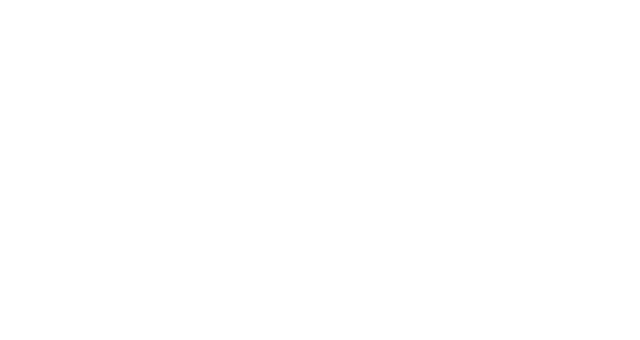
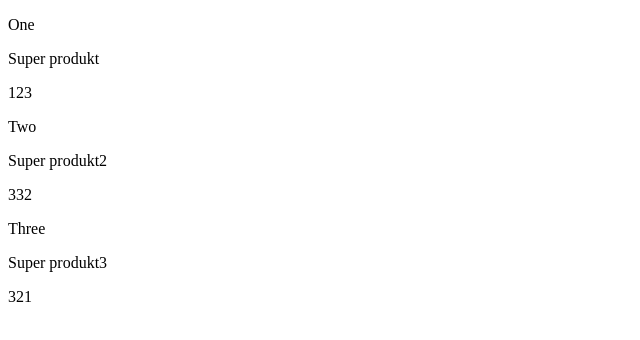
Before and after one commit to patrykomiotek/jfddl8-shop, a React (Create React App) app: page / in a window 1280 px wide. Shown: the top 340 px of the page, without its empty margins (0-640 px from the left). Built offline with nearby package versions, Linux system fonts and the light colour scheme.

Commit message:
move data to component state

```diff
--- a/src/App.js
+++ b/src/App.js
@@ -1,9 +1,11 @@
 import React from 'react';
+
+import ProductsList from './products/containers/ProductsList'
 
 function App() {
   return (
     <div>
-
+      <ProductsList />
     </div>
   );
 }
--- a/src/products/components/Product.js
+++ b/src/products/components/Product.js
@@ -2,9 +2,9 @@
 
 const Product = props => (
   <div>
-    <p>{props.name}</p>
-    <p>{props.description}</p>
-    <p>{props.price}</p>
+    <p>{props.data.name}</p>
+    <p>{props.data.description}</p>
+    <p>{props.data.price}</p>
   </div>
 )
 
--- a/src/products/containers/ProductsList.js
+++ b/src/products/containers/ProductsList.js
@@ -4,12 +4,20 @@
 
 class ProductsList extends Component {
 
+    state = {
+      products: [
+        { name: "One", description: 'Super produkt', price: 123 },
+        { name: "Two", description: 'Super produkt2', price: 332 },
+        { name: "Three", description: 'Super produkt3', price: 321 }
+      ]
+    }
+
     render () {
       return (
         <React.Fragment>
-          <Product data={{ name: "One", description: 'Super produkt', price: 123 }} />
-          <Product data={{ name: "Two", description: 'Super produkt2', price: 332 }} />
-          <Product data={{ name: "Three", description: 'Super produkt3', price: 321 }} />
+          {this.state.products.map((product, index) => (
+            <Product key={`prod-${index}`} data={product} />
+          ))}
         </React.Fragment>
       )
     }
```
